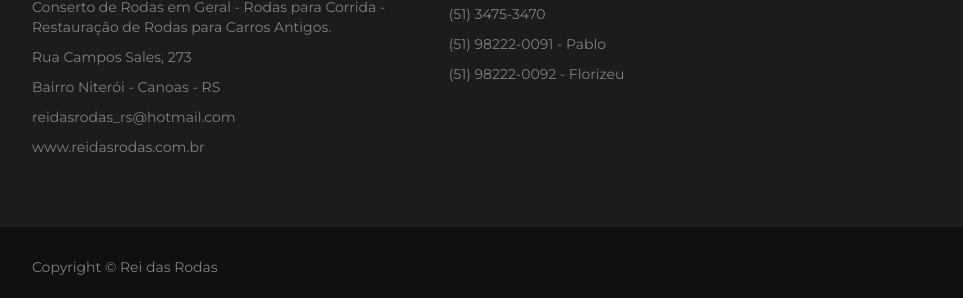
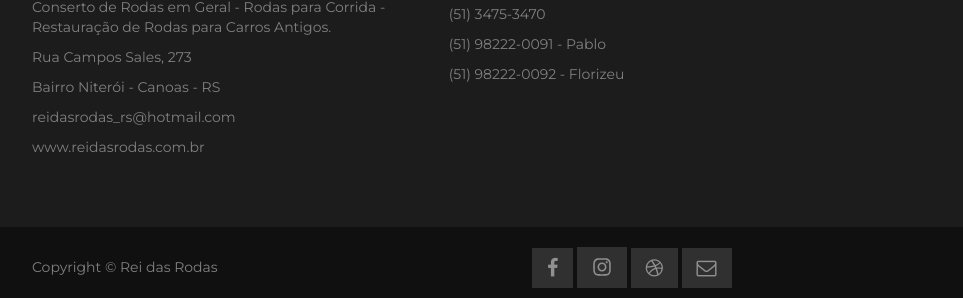
Before and after one commit to REIDASRODAS/reidasrodas.github.io, a plain HTML site: page localizacao.html in a window 1280 px wide. Shown: the part 1184-1482 px from the top of the page, without its empty margins (123-1086 px from the left). Drawn offline with Linux system fonts and the light colour scheme; some packages are replaced by stand-ins of ours.

Commit message:
Adiciona o Instagram no rodape de todas as paginas.

```diff
--- a/css/templatemo-style.css
+++ b/css/templatemo-style.css
@@ -396,6 +396,16 @@
   background: #d54ab6;
   color: #fff;
 }
+.social-icons a.fa-instagram:before {
+  content: "";
+  display: inline-block;
+  width: 1em;
+  height: 1em;
+  vertical-align: -0.12em;
+  background-color: currentColor;
+  -webkit-mask: url("instagram.svg") center / contain no-repeat;
+  mask: url("instagram.svg") center / contain no-repeat;
+}
 
 /* media 960 */
 @media ( max-width: 980px ) {
--- a/localizacao.html
+++ b/localizacao.html
@@ -126,11 +126,12 @@
 
 <div class="col-md-6 col-sm-6">
 <ul class="social-icons">
-	<li></li>
+	<li><a href="https://www.facebook.com/reidasrodas.ltda" class="fa fa-facebook" target="_blank"></a></li>
+	<li><a href="https://www.instagram.com/rei_das_rodas_oficial" class="fa fa-instagram" target="_blank"></a></li>
 	<!-- <li><a href="#" class="fa fa-twitter"></a></li>-->
-	<li></li>
+	<li><a href="http://www.reidasrodas.com.br" class="fa fa-dribbble" target="_blank"></a></li>
 	<!--<li><a href="#" class="fa fa-pinterest"></a></li>--><!--<li><a href="#" class="fa fa-behance"></a></li>-->
-	<li></li>
+	<li><a href="mailto: reidasrodas_rs@hotmail.com" class="fa fa-envelope-o" target="_blank"></a></li>
 </ul>
 </div>
 </div>
```
Also changed, not shown: contato.html (+1 -0 lines), fotos_conserto_de_rodas.html (+1 -0 lines), index.html (+1 -0 lines), parceiros.html (+1 -0 lines), quem-somos-rei-das-rodas.html (+1 -0 lines), servicos-rei-das-rodas.html (+1 -0 lines), video-conserto-de-rodas.html (+1 -0 lines), css/instagram.svg (added), 1 other file.
